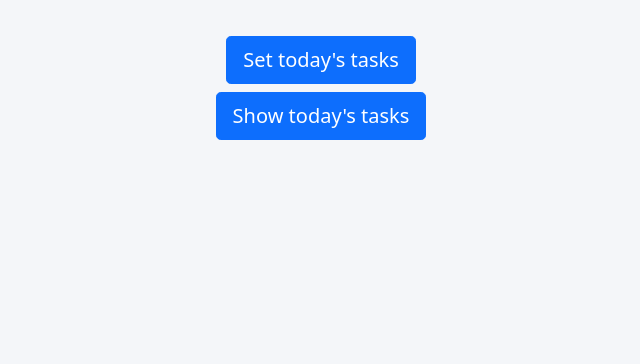
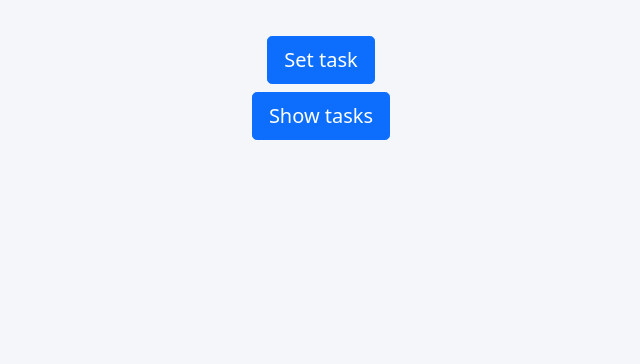
Before and after one commit to Rudra-Bijalwan/study_assistant, a Flask app: template templates/todolist.html in a window 1280 px wide. Shown: the part 56-420 px from the top of the page, without its empty margins (319-959 px from the left). Run offline with Flask 3, Linux system fonts and the light colour scheme; the template is opened without the code that fills it, so the values that code supplies are empty.

Commit message:
refactor button labels in to-do list template for consistency

```diff
--- a/templates/todolist.html
+++ b/templates/todolist.html
@@ -7,13 +7,13 @@ To-Do List
 {% block main %}
 <div class="text-center">
     <a href="{{ url_for('settasks', subject_id=subject_id) }}">
-        <button type="button" class="btn btn-primary btn-lg">Set today's tasks</button>
+        <button type="button" class="btn btn-primary btn-lg">Set task</button>
     </a>
 </div>
 
 <div class="text-center">
     <a href="{{ url_for('viewtasks', subject_id=subject_id) }}">
-        <button type="button" class="btn btn-primary btn-lg">Show today's tasks</button>
+        <button type="button" class="btn btn-primary btn-lg">Show tasks</button>
     </a>
 </div>
 {% endblock %}
```
